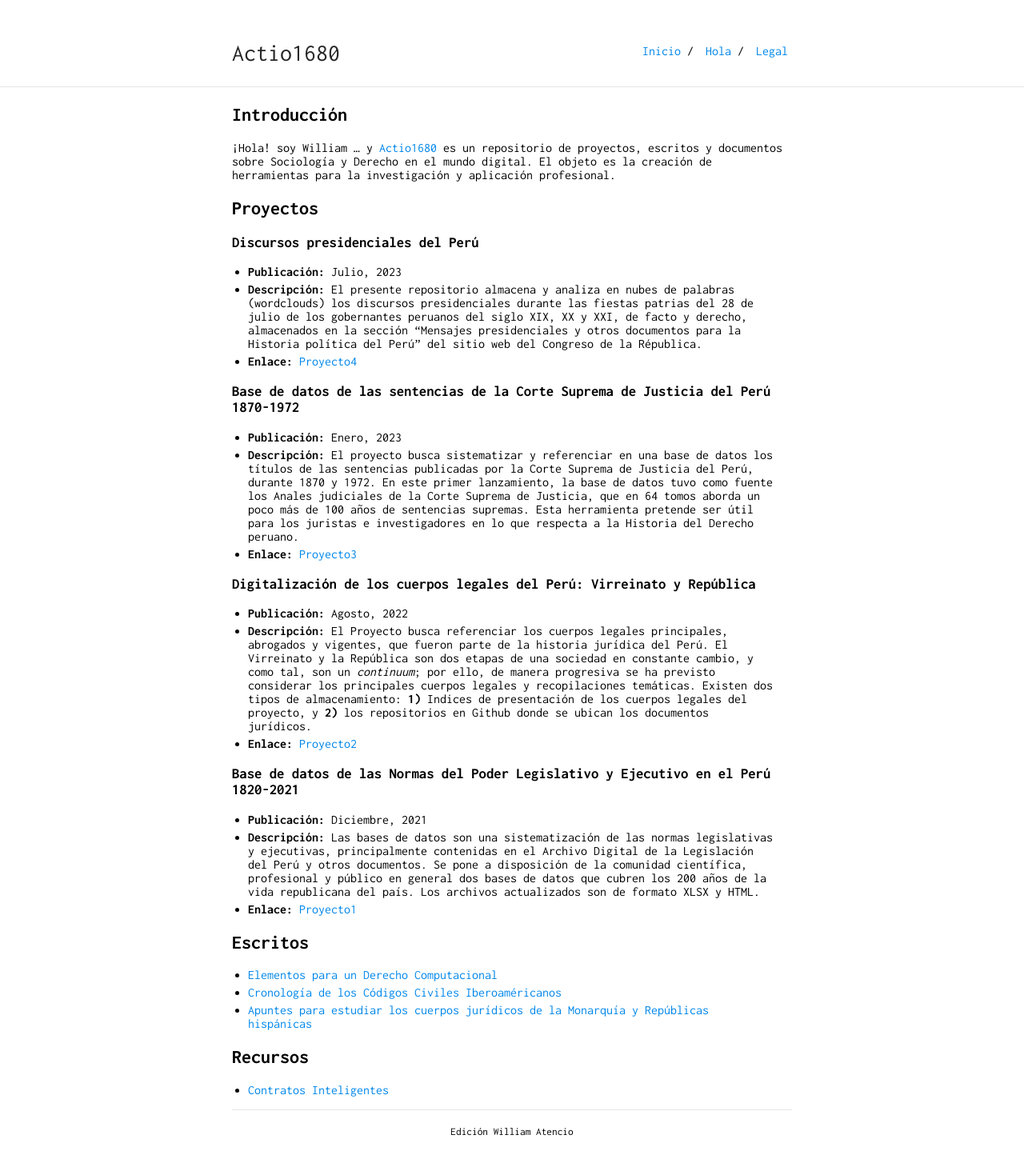
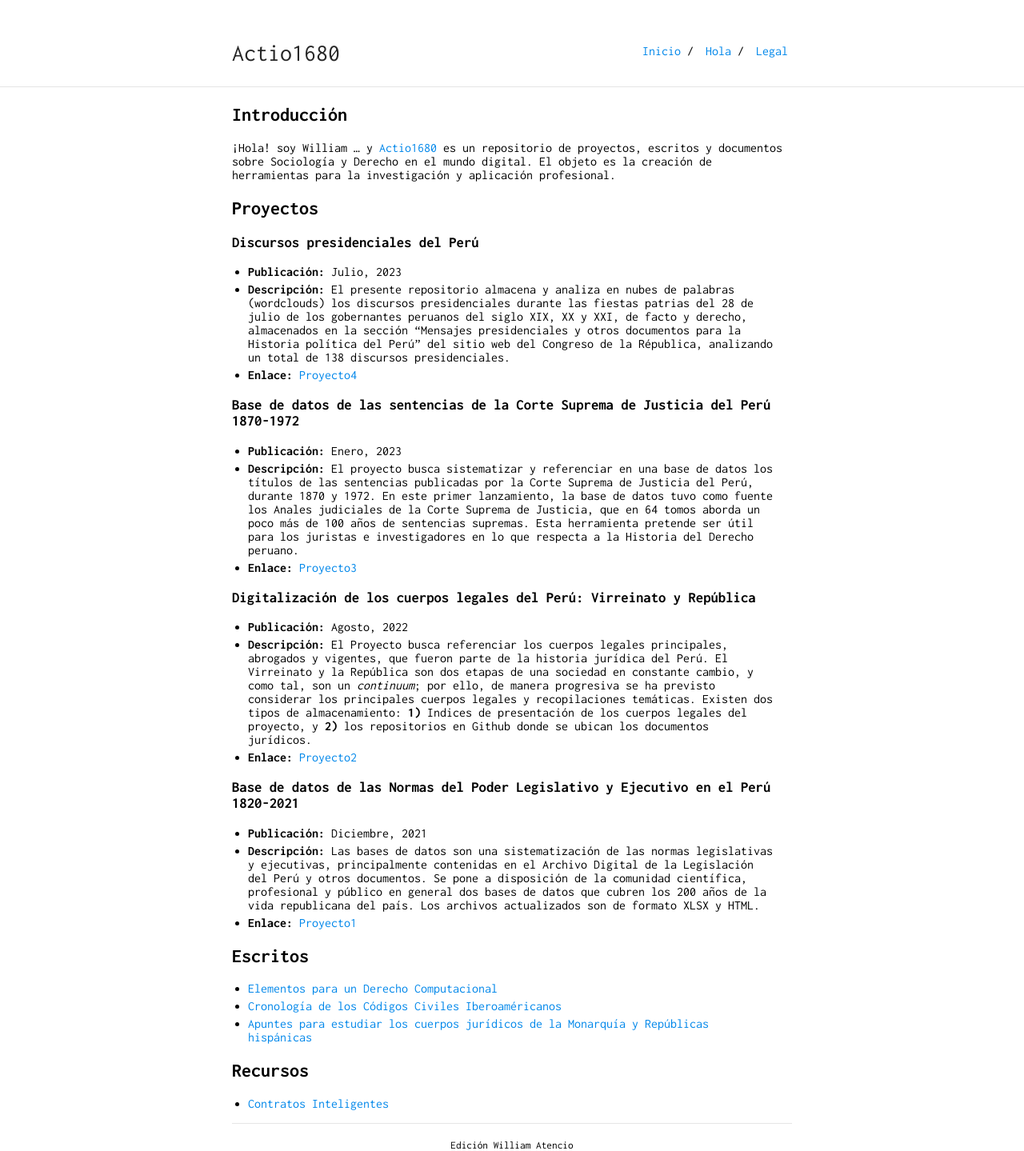
Before and after one commit to actio1680/actio1680.github.io, a Jekyll site: the page built from index.md, in a window 1280 px wide. Shown: the whole page at 80% size. Built offline with Jekyll 4.4.1, drawn with Linux system fonts in a browser that asks for light colours; our own code applies the rules of GitHub Pages for plain Markdown files.

Commit message:
Update index.md
presentación 4

```diff
--- a/index.md
+++ b/index.md
@@ -11,8 +11,8 @@
 
 ### Discursos presidenciales del Perú
 - **Publicación:** Julio, 2023
-- **Descripción:** El presente repositorio almacena y analiza en nubes de palabras (wordclouds) los discursos presidenciales durante las fiestas patrias del 28 de julio de los gobernantes peruanos del siglo XIX, XX y XXI, de facto y derecho, almacenados en la sección "Mensajes presidenciales y otros documentos para la Historia política del Perú" del sitio web del Congreso de la Républica.
-- **Enlace:** [Proyecto4](proyecto3/presentacion4.md)
+- **Descripción:** El presente repositorio almacena y analiza en nubes de palabras (wordclouds) los discursos presidenciales durante las fiestas patrias del 28 de julio de los gobernantes peruanos del siglo XIX, XX y XXI, de facto y derecho, almacenados en la sección "Mensajes presidenciales y otros documentos para la Historia política del Perú" del sitio web del Congreso de la Républica, analizando un total  de 138 discursos presidenciales.
+- **Enlace:** [Proyecto4](proyecto4/presentacion4.md)
 
 ### Base de datos de las sentencias de la Corte Suprema de Justicia del Perú 1870-1972
 - **Publicación:** Enero, 2023
```
